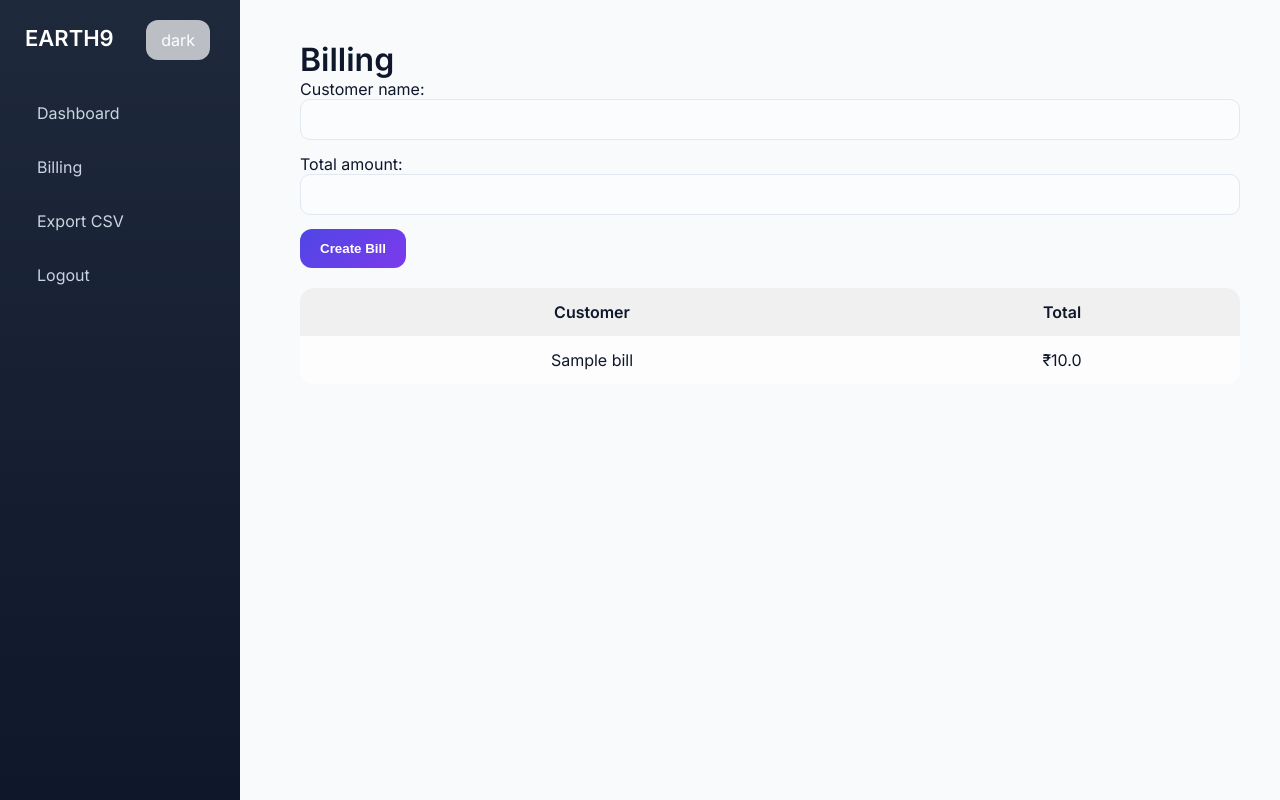
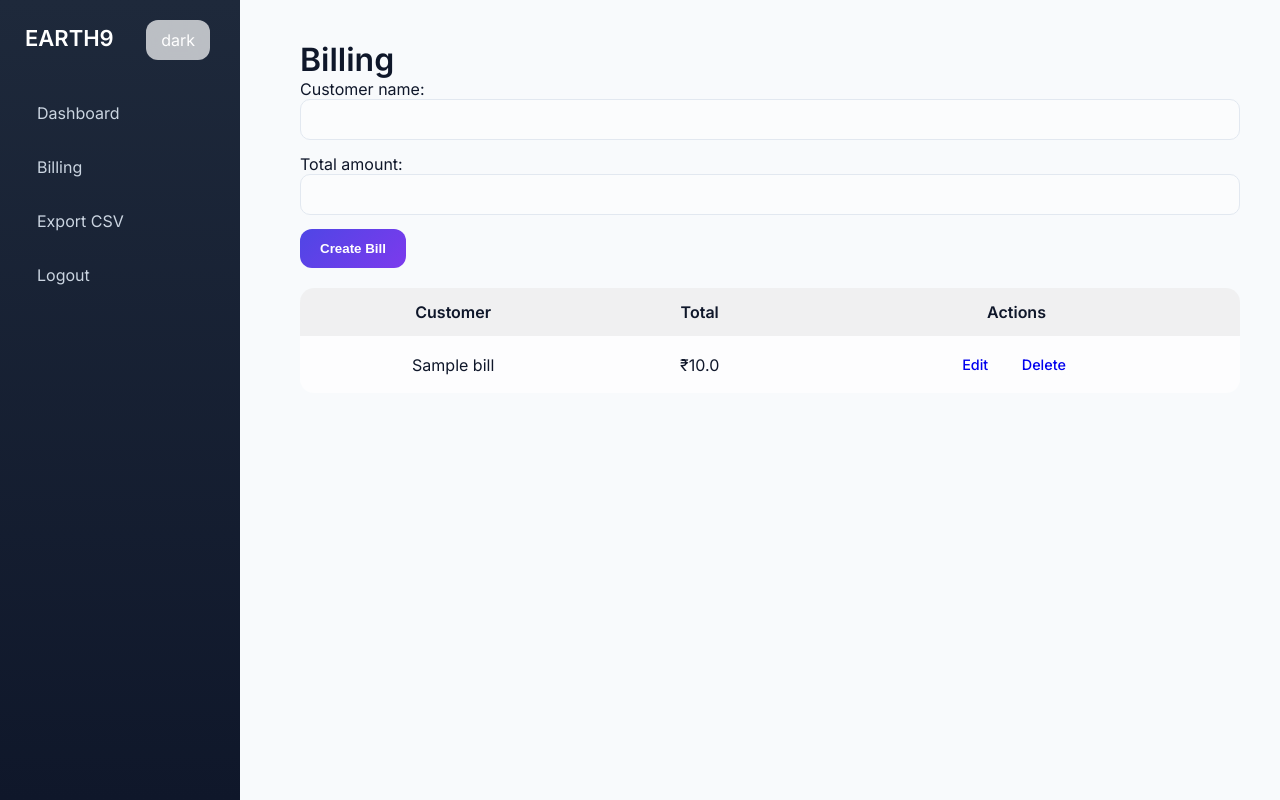
Before and after one commit to sujalsolanki1718/earth9-inventory, a Django app: page /billing/ in a window 1280 px wide. Run offline with Django 5.2, Linux system fonts and the light colour scheme; a user stored in the database is signed in; tables that the repository leaves empty hold one stand-in row (values such as "Sample post").

Commit message:
change file names

```diff
--- a/inventory/templates/billing.html
+++ b/inventory/templates/billing.html
@@ -9,9 +9,27 @@
 </form>
 <br>
 <table>
+<tr>
+    <th>Customer</th>
+    <th>Total</th>
+    <th>Actions</th>
+</tr>
+{% for b in bills %}
+<tr>
+    <td>{{ b.customer_name }}</td>
+    <td>₹{{ b.total_amount }}</td>
+    <td>
+        <a style="text-decoration: none;" href="{% url 'edit_bill' b.id %}"> Edit</a>
+        <a style="text-decoration: none;" href="{% url 'delete_bill' b.id %}" onclick="return confirm('Delete this bill?')">Delete</a>
+    </td>
+</tr>
+{% endfor %}
+</table>
+
+<!-- <table>
 <tr><th>Customer</th><th>Total</th></tr>
 {% for b in bills %}
 <tr><td>{{ b.customer_name }}</td><td>₹{{ b.total_amount }}</td></tr>
 {% endfor %}
-</table>
+</table> -->
 {% endblock %}
--- a/inventory/urls.py
+++ b/inventory/urls.py
@@ -9,5 +9,8 @@ urlpatterns = [
     path('logout/', views.logout_view, name='logout'),
     path('product/edit/<int:id>/', views.edit_product, name='edit_product'),
     path('product/delete/<int:id>/', views.delete_product, name='delete_product'),
+    path('billing/edit/<int:bill_id>/', views.edit_bill, name='edit_bill'),
+    path('billing/delete/<int:bill_id>/', views.delete_bill, name='delete_bill'),
+
 
 ]
--- a/inventory/views.py
+++ b/inventory/views.py
@@ -83,6 +83,26 @@ def billing(request):
 
 
 @login_required
+def edit_bill(request, bill_id):
+    bill = Bill.objects.get(id=bill_id, user=request.user)
+    if request.method == "POST":
+        form = BillForm(request.POST, instance=bill)
+        if form.is_valid():
+            form.save()
+            return redirect('billing')
+    else:
+        form = BillForm(instance=bill)
+    return render(request, 'edit_bill.html', {'form': form})
+
+
+@login_required
+def delete_bill(request, bill_id):
+    bill = Bill.objects.get(id=bill_id, user=request.user)
+    bill.delete()
+    return redirect('billing')
+
+
+@login_required
 def export_csv(request):
     products = Product.objects.filter(user=request.user)
 
--- /dev/null
+++ b/requirements.txt
@@ -0,0 +1 @@
+Django==5.2.10
```
Also changed, not shown: inventory/templates/edit_bill.html (added, +9 -0 lines), 12 other files.
